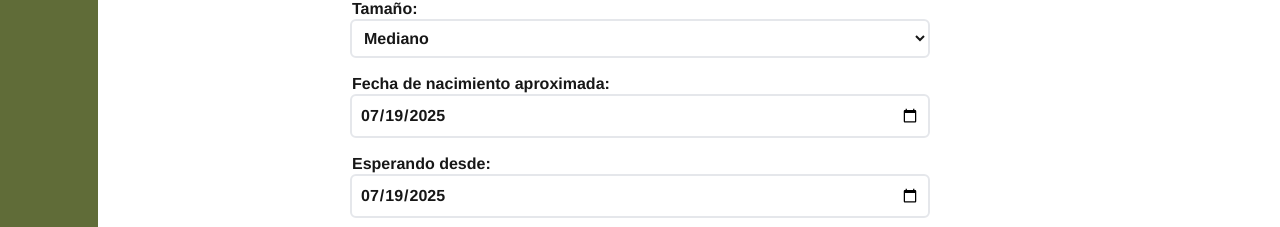
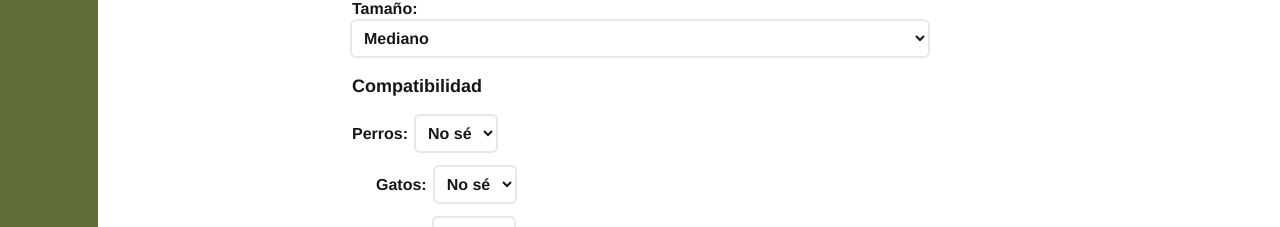
Before and after one commit to GustavoEraso/por-los-animales-maldonado, a Next.js app: page /plam-admin/animales/crear in a window 1280 px wide. Shown: the part 700-927 px from the top of the page. Built offline with nearby package versions, Linux system fonts and the light colour scheme; no server answers; sample sign-in values are in the browser's storage.

Commit message:
feat (Animal): add new data, compatibility and IsSterilezed

```diff
--- a/src/app/adopta/[id]/page.tsx
+++ b/src/app/adopta/[id]/page.tsx
@@ -30,8 +30,14 @@ export default async function AnimalPage({ params }: PageProps) {
     );
   }
 
-  const { name, description, isAvalible , images, gender, aproxBirthDate, status, size, species, waitingSince , } = animal;
+  const { name, description, isAvalible , images, gender, aproxBirthDate, status, size, species, waitingSince ,compatibility, isSterilized } = animal;
   const img = images.length > 0 ? images : [{ imgUrl: '/logo300.webp', imgAlt: 'Imagen no disponible' ,imgId: 'default-image' }];
+
+  const YesNoUnknownMap = {
+    si: 'Sí',
+    no: 'No',
+    no_se: 'No sabemos',
+  };
 
   return (
     <div className="flex flex-col items-center pb-6 gap-8 w-full min-h-screen bg-white">
@@ -52,6 +58,15 @@ export default async function AnimalPage({ params }: PageProps) {
               <li className="text-xl font-semibold">Edad: <span className="font-normal">{yearsOrMonthsElapsed(aproxBirthDate)}</span></li>
               <li className="text-xl font-semibold">
                 Esperándote desde: <span className="font-normal">{`${formatDateMMYYYY(waitingSince)} (hace ${yearsOrMonthsElapsed(waitingSince)})`}</span>
+              </li>
+              <li className="text-xl font-semibold">Está esterilizado: <span className="font-normal">{YesNoUnknownMap[isSterilized]}</span></li>
+              <li>
+                <span className="text-xl font-semibold">Compatibilidad:</span>
+                <ul className="list-disc pl-4 ">
+                  <li> <span className="font-semibold">Con perros:</span> {YesNoUnknownMap[compatibility.dogs]}</li>
+                  <li><span className="font-semibold">Con gatos:</span> {YesNoUnknownMap[compatibility.cats]}</li>
+                  <li><span className="font-semibold">Con niños:</span> {YesNoUnknownMap[compatibility.kids]}</li>
+                </ul>
               </li>
             </ul>
             <ShareButton/>
--- a/src/app/plam-admin/animales/[id]/page.tsx
+++ b/src/app/plam-admin/animales/[id]/page.tsx
@@ -90,7 +90,7 @@ export default function AnimalPage() {
   const handleDelete = async (currentId: string) => {
       try {
 
-        console.log('cambiando visibilidad de:', { currentId})
+
 
         if (!animal) throw new Error(`Animal with id ${currentId} not found`);
 
@@ -115,7 +115,7 @@ export default function AnimalPage() {
         })
 
 
-        console.log('logrado:', { currentId})
+
         router.push('/plam-admin/animales');
       } catch (error) {
 
@@ -135,7 +135,7 @@ export default function AnimalPage() {
     );
   }
 
-  const { name, description, isAvalible, images, gender, aproxBirthDate, status, size, species, waitingSince } = animal;
+  const { name, description, isAvalible, images, gender, aproxBirthDate, status, size, species, waitingSince, compatibility, isSterilized } = animal;
   const { contactName, contacts, notes, modifiedBy, date } = privateInfo;
   const img = images?.length > 0 ? images : [{ imgUrl: '/logo300.webp', imgAlt: 'Imagen no disponible' }];
   if (isLoading) {
@@ -146,6 +146,11 @@ export default function AnimalPage() {
     );
   }
 
+  const YesNoUnknownMap = {
+    si: 'Sí',
+    no: 'No',
+    no_se: 'No sabemos',
+  };
   return (
     <div className="flex flex-col items-center pb-6 gap-8 w-full min-h-screen bg-white">
       <Hero imgURL={img[0].imgUrl} title={name} imgAlt={img[0].imgAlt} />
@@ -163,6 +168,15 @@ export default function AnimalPage() {
               <li className="text-xl font-semibold">Edad: <span className="font-normal">{yearsOrMonthsElapsed(aproxBirthDate)}</span></li>
               <li className="text-xl font-semibold">
                 Esperándo desde: <span className="font-normal">{`${formatDateMMYYYY(waitingSince)} (hace ${yearsOrMonthsElapsed(waitingSince)})`}</span>
+              </li>
+              <li className="text-xl font-semibold">Está esterilizado: <span className="font-normal">{YesNoUnknownMap[isSterilized]}</span></li>
+              <li>
+                <span className="text-xl font-semibold">Compatibilidad:</span>
+                <ul className="list-disc pl-4 ">
+                  <li> <span className="font-semibold">Con perros:</span> {YesNoUnknownMap[compatibility.dogs]}</li>
+                  <li><span className="font-semibold">Con gatos:</span> {YesNoUnknownMap[compatibility.cats]}</li>
+                  <li><span className="font-semibold">Con niños:</span> {YesNoUnknownMap[compatibility.kids]}</li>
+                </ul>
               </li>
 
             </ul>
--- a/src/app/plam-admin/animales/crear/page.tsx
+++ b/src/app/plam-admin/animales/crear/page.tsx
@@ -1,6 +1,6 @@
 'use client';
 import { useEffect, useState } from 'react';
-import { Animal, Img, PrivateInfo } from '@/types';
+import { Animal, Img, PrivateInfo, CompatibilityType } from '@/types';
 import UploadImages from '@/elements/UploadImage';
 import Loader from '@/components/Loader';
 import { deleteImage } from '@/lib/deleteIgame';
@@ -21,6 +21,12 @@ const initialAnimal: Animal = {
   aproxBirthDate: Date.now(),
   lifeStage: 'cachorro',
   size: 'mediano',
+  compatibility: {
+    dogs: 'no_se',
+    cats: 'no_se',
+    kids: 'no_se',
+  },
+  isSterilized: 'no_se',
   isAvalible: false,
   isVisible: false,
   isDeleted: false,
@@ -49,10 +55,25 @@ export default function CreateAnimalForm() {
 
   const [contacts, setContacts] = useState<{ type: 'celular' | 'email' | 'other'; value: string | number }[]>([]);
   const [newContact, setNewContact] = useState<{ type: 'celular' | 'email' | 'other'; value: string | number }>({ type: 'celular', value: '' });
-  const [showContactForm, setShowContactForm] = useState(false);
+  const [showContactForm, setShowContactForm] = useState<boolean>(false);
 
-  const [isAvalible, setIsAvalible] = useState(true);
-  const [isVisible, setIsVisible] = useState(true);
+  const [isAvalible, setIsAvalible] = useState<boolean>(true);
+  const [isVisible, setIsVisible] = useState<boolean>(true);
+
+  const [compatibility, setCompatibility] = useState<CompatibilityType>({
+    dogs: 'no_se',
+    cats: 'no_se',
+    kids: 'no_se',
+  });
+
+  useEffect(()=>{
+    setAnimal((prev) => ({
+      ...prev,
+      compatibility: compatibility,
+      }))
+
+  },[compatibility])
+
 
   function formatMillisForInputDate(millis: number): string {
     const date = new Date(millis);
@@ -79,6 +100,16 @@ export default function CreateAnimalForm() {
     setAnimal((prev) => ({
       ...prev,
       [name]: value,
+    }));
+  };
+
+  const handleCompatibilityChange = (
+    e: React.ChangeEvent<HTMLSelectElement>
+  ) => {
+    const { name, value } = e.target;
+    setCompatibility((prev) => ({
+      ...prev,
+      [name]: value as 'si' | 'no' | 'no_se',
     }));
   };
   const handlePrivateInfoChange = (
@@ -242,6 +273,42 @@ export default function CreateAnimalForm() {
             <option value="pequeño">Pequeño</option>
             <option value="mediano">Mediano</option>
             <option value="grande">Grande</option>
+          </select>
+        </label>
+        <div className='flex flex-col gap-4'>
+          <h3 className='text-lg font-bold'>Compatibilidad</h3>
+          <label className='flex gap-2 font-bold items-center'>
+            <span>Perros:</span>
+            <select className='outline-2 outline-gray-200 rounded p-2' name="dogs" value={animal.compatibility?.dogs || 'no_se'} onChange={(e) => handleCompatibilityChange(e)}>
+              <option value="si">Sí</option>
+              <option value="no">No</option>
+              <option value="no_se">No sé</option>
+            </select>
+          </label>
+          <label className='flex gap-2 font-bold items-center ml-6'>
+            <span>Gatos:</span>
+            <select className='outline-2 outline-gray-200 rounded p-2' name="cats" value={animal.compatibility?.cats || 'no_se'} onChange={(e) => handleCompatibilityChange(e)}>
+              <option value="si">Sí</option>
+              <option value="no">No</option>
+              <option value="no_se">No sé</option>
+            </select>
+          </label>
+          <label className='flex gap-2 font-bold items-center ml-6'>
+            <span>Niños:</span>
+            <select className='outline-2 outline-gray-200 rounded p-2' name="kids" value={animal.compatibility?.kids || 'no_se'} onChange={(e) => handleCompatibilityChange(e)}>
+              <option value="si">Sí</option>
+              <option value="no">No</option>
+              <option value="no_se">No sé</option>
+            </select>
+          </label>
+        </div>
+
+        <label className='flex gap-2 font-bold items-center ml-6'>
+          <span>¿Está esterilizado?</span>
+          <select className='outline-2 outline-gray-200 rounded p-2' name="isSterilized" value={animal.isSterilized || 'no_se'} onChange={(e) => handleChange(e)}>
+            <option value="si">Sí</option>
+            <option value="no">No</option>
+            <option value="no_se">No sé</option>
           </select>
         </label>
 
--- a/src/app/plam-admin/animales/editar/[id]/page.tsx
+++ b/src/app/plam-admin/animales/editar/[id]/page.tsx
@@ -1,6 +1,6 @@
 'use client';
 import { useEffect, useState } from 'react';
-import { Animal, Img, PrivateInfo } from '@/types';
+import { Animal, Img, PrivateInfo, CompatibilityType } from '@/types';
 import UploadImages from '@/elements/UploadImage';
 import { deleteImage } from '@/lib/deleteIgame';
 import { postAnimal } from '@/lib/firebase/postAnimal';
@@ -23,6 +23,12 @@ const initialAnimal: Animal = {
   aproxBirthDate: Date.now(),
   lifeStage: 'cachorro',
   size: 'mediano',
+  compatibility: {
+    dogs: 'no_se',
+    cats: 'no_se',
+    kids: 'no_se',
+  },
+  isSterilized: 'no_se',
   isAvalible: false,
   isVisible: false,
   status: 'calle',
@@ -58,6 +64,12 @@ export default function EditAnimalForm() {
 
   const [isAvalible, setIsAvalible] = useState(true);
   const [isVisible, setIsVisible] = useState(true);
+
+  const [compatibility, setCompatibility] = useState<CompatibilityType>(initialAnimal.compatibility || {
+    dogs: 'no_se',
+    cats: 'no_se',
+    kids: 'no_se',
+  });
 
 
   function formatMillisForInputDate(millis: number): string {
@@ -155,6 +167,13 @@ export default function EditAnimalForm() {
     }));
   }, [isVisible]);
 
+  useEffect(() => {
+    setAnimal((prev) => ({
+      ...prev,
+      compatibility: compatibility,
+    }));
+  }, [compatibility]);
+
 
 
 
@@ -166,6 +185,16 @@ export default function EditAnimalForm() {
     setAnimal((prev) => ({
       ...prev,
       [name]: value,
+    }));
+  };
+
+  const handleCompatibilityChange = (
+    e: React.ChangeEvent<HTMLSelectElement>
+  ) => {
+    const { name, value } = e.target;
+    setCompatibility((prev) => ({
+      ...prev,
+      [name]: value as 'si' | 'no' | 'no_se',
     }));
   };
   const handlePrivateInfoChange = (
@@ -231,8 +260,8 @@ export default function EditAnimalForm() {
         return;
       }
 
-      await postAnimal({ data: newAnimal, id:animal.id  })
-      await postAnimalPrivateInfo({ data: newPrivateInfo,id:animal.id})
+      await postAnimal({ data: newAnimal, id: animal.id })
+      await postAnimalPrivateInfo({ data: newPrivateInfo, id: animal.id })
 
       router.replace('/plam-admin/animales')
 
@@ -307,6 +336,43 @@ export default function EditAnimalForm() {
             <option value="grande">Grande</option>
           </select>
         </label>
+        <div className='flex flex-col gap-4'>
+          <h3 className='text-lg font-bold '>Compatibilidad:</h3>
+
+            <label className='flex gap-2 font-bold items-center ml-6'>
+              <span>Perros:</span>
+              <select className='outline-2 outline-gray-200 rounded p-2' name="dogs" value={animal.compatibility?.dogs || 'no_se'} onChange={(e) => handleCompatibilityChange(e)}>
+                <option value="si">Sí</option>
+                <option value="no">No</option>
+                <option value="no_se">No sé</option>
+              </select>
+            </label>
+            <label className='flex gap-2 font-bold items-center ml-6'>
+              <span>Gatos:</span>
+              <select className='outline-2 outline-gray-200 rounded p-2' name="cats" value={animal.compatibility?.cats || 'no_se'} onChange={(e) => handleCompatibilityChange(e)}>
+                <option value="si">Sí</option>
+                <option value="no">No</option>
+                <option value="no_se">No sé</option>
+              </select>
+            </label>
+            <label className='flex gap-2 font-bold items-center ml-6'>
+              <span>Niños:</span>
+              <select className='outline-2 outline-gray-200 rounded p-2' name="kids" value={animal.compatibility?.kids || 'no_se'} onChange={(e) => handleCompatibilityChange(e)}>
+                <option value="si">Sí</option>
+                <option value="no">No</option>
+                <option value="no_se">No sé</option>
+              </select>
+            </label>
+          </div>
+
+        <label className='flex gap-2 font-bold items-center'>
+          <span>¿Está esterilizado?</span>
+          <select className='outline-2 outline-gray-200 rounded p-2' name="isSterilized" value={animal.isSterilized || 'no_se'} onChange={(e) => handleChange(e)}>
+            <option value="si">Sí</option>
+            <option value="no">No</option>
+            <option value="no_se">No sé</option>
+          </select>
+        </label>
 
 
         <label className='flex flex-col font-bold'>
@@ -315,7 +381,7 @@ export default function EditAnimalForm() {
             className='outline-2 outline-gray-200 rounded p-2'
             type="date"
             name="aproxBirthDate"
-            value={formatMillisForInputDate( animal.aproxBirthDate)}
+            value={formatMillisForInputDate(animal.aproxBirthDate)}
             onChange={(e) =>
               setAnimal((prev) => ({
                 ...prev,
@@ -331,7 +397,7 @@ export default function EditAnimalForm() {
             className='outline-2 outline-gray-200 rounded p-2'
             type="date"
             name="waitingSince"
-            value={formatMillisForInputDate(animal.waitingSince) }
+            value={formatMillisForInputDate(animal.waitingSince)}
             onChange={(e) =>
               setAnimal((prev) => ({
                 ...prev,
```
Also changed, not shown: src/app/plam-admin/animales/page.tsx (+4 -4 lines), src/types.tsx (+14 -5 lines). Lines whose indentation alone changed are shown as unchanged.
